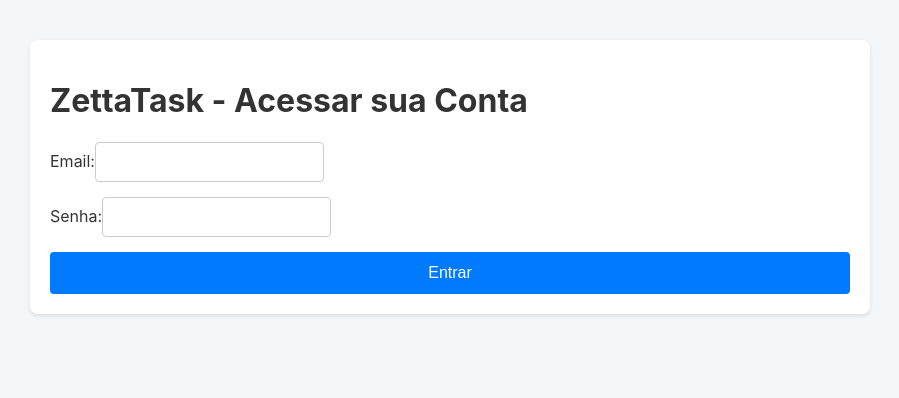
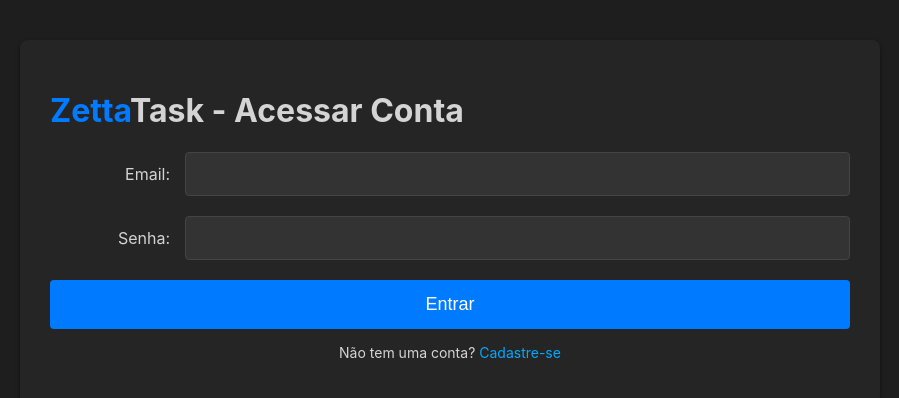
Before and after one commit to samuelpesousa/ZettaTask, a React (Vite) app in the folder frontend/: page /login in a window 1280 px wide. Shown: the top 398 px of the page, without its empty margins (190-1089 px from the left). Built offline with nearby package versions, Linux system fonts and the light colour scheme.

Commit message:
refactor(style): Melhora o design da lista de tarefas com bordas de status

```diff
--- a/frontend/src/components/Task.module.css
+++ b/frontend/src/components/Task.module.css
@@ -1,10 +1,25 @@
-
+/* frontend/src/components/Task.module.css */
 .taskItem {
-  border: 1px solid #e0e0e0;
+  /* Fundo mais escuro, em harmonia com o container */
+  background-color: #2d2d2d;
+  border: 1px solid #444; /* Borda sutil */
   padding: 15px;
   margin-bottom: 10px;
   border-radius: 5px;
-  background-color: #fff;
+
+  /* A borda colorida da esquerda */
+  border-left-width: 5px;
+  transition: border-color 0.3s ease;
+}
+
+/* Modificador para a borda de tarefa pendente */
+.pendenteBorder {
+  border-left-color: #f39c12; /* Laranja */
+}
+
+/* Modificador para a borda de tarefa concluída */
+.concluidaBorder {
+  border-left-color: #2ecc71; /* Verde */
 }
 
 .taskHeader {
@@ -16,22 +31,7 @@
 
 .taskHeader h3 {
   margin: 0;
-}
-
-.taskStatus {
-  padding: 4px 10px;
-  border-radius: 12px;
-  color: white;
-  font-size: 12px;
-  font-weight: bold;
-}
-
-.statusPendente {
-  background-color: #f39c12;
-}
-
-.statusConcluida {
-  background-color: #2ecc71;
+  font-weight: 500;
 }
 
 .taskActions button {
@@ -40,9 +40,34 @@
   border: none;
   border-radius: 4px;
   cursor: pointer;
+  font-weight: bold;
+  transition: opacity 0.2s;
+}
+
+.taskActions button:hover {
+  opacity: 0.8;
 }
 
 .deleteButton {
   background-color: #e74c3c;
   color: white;
 }
+
+/* O status agora não precisa de fundo, a borda já informa */
+.taskStatus {
+  padding: 4px 10px;
+  border-radius: 12px;
+  border: 1px solid;
+  font-size: 12px;
+  font-weight: bold;
+}
+
+.statusPendente {
+  border-color: #f39c12;
+  color: #f39c12;
+}
+
+.statusConcluida {
+  border-color: #2ecc71;
+  color: #2ecc71;
+}
--- a/frontend/src/components/TaskForm.jsx
+++ b/frontend/src/components/TaskForm.jsx
@@ -1,5 +1,6 @@
 import React, { useState } from 'react';
 import api from '../services/api';
+import styles from './TaskForm.module.css';
 
 function TaskForm({ onTaskCreated }) {
   const [nome, setNome] = useState('');
@@ -14,9 +15,7 @@
 
     try {
       const response = await api.post('/tasks', { nome, descricao });
-      // Chama a função do componente pai para atualizar a lista
       onTaskCreated(response.data);
-      // Limpa os campos do formulário
       setNome('');
       setDescricao('');
     } catch (error) {
@@ -26,21 +25,19 @@
   };
 
   return (
-    <form onSubmit={handleSubmit} style={{ marginBottom: '20px' }}>
-      <h3>Adicionar Nova Tarefa</h3>
+    <form onSubmit={handleSubmit} className={styles.form}>
+      <h3>Adicionar Tarefa:</h3>
       <input
         type="text"
         placeholder="Nome da tarefa"
         value={nome}
         onChange={(e) => setNome(e.target.value)}
-        style={{ marginRight: '10px' }}
       />
       <input
         type="text"
         placeholder="Descrição (opcional)"
         value={descricao}
         onChange={(e) => setDescricao(e.target.value)}
-        style={{ marginRight: '10px' }}
       />
       <button type="submit">Adicionar</button>
     </form>
--- /dev/null
+++ b/frontend/src/components/TaskForm.module.css
@@ -0,0 +1,37 @@
+/* frontend/src/components/TaskForm.module.css */
+.form {
+  display: flex;
+  gap: 15px;
+  margin-bottom: 20px;
+  align-items: center;
+}
+
+.form h3 {
+  margin: 0;
+  flex-basis: 150px;
+}
+
+.form input {
+  flex-grow: 1;
+  padding: 10px;
+  font-size: 16px;
+  border: 1px solid #444;
+  border-radius: 4px;
+  background-color: #333;
+  color: #d4d4d4;
+}
+
+.form button {
+  padding: 10px 15px;
+  font-size: 16px;
+  background-color: #28a745; /* Green for add */
+  color: white;
+  border: none;
+  border-radius: 4px;
+  cursor: pointer;
+  transition: background-color 0.2s;
+}
+
+.form button:hover {
+  background-color: #1e7e34;
+}
--- a/frontend/src/components/TaskItem.jsx
+++ b/frontend/src/components/TaskItem.jsx
@@ -1,35 +1,35 @@
 // frontend/src/components/TaskItem.jsx
 
 import React from 'react';
-import styles from './Task.module.css'; // Importa os estilos do módulo CSS
+import styles from './Task.module.css';
 
 function TaskItem({ task, onUpdateTask, onDeleteTask }) {
 
-  // Função chamada ao clicar no botão de excluir
   const handleDeleteClick = () => {
-    // Pede confirmação ao usuário antes de prosseguir
     if (window.confirm('Tem certeza que deseja excluir esta tarefa?')) {
-      onDeleteTask(task.id); // Chama a função passada pelo componente pai (DashboardPage)
+      onDeleteTask(task.id);
     }
   };
 
+  // Define as classes dinamicamente com base no status
+  const taskItemClasses = `${styles.taskItem} ${task.status === 'concluída' ? styles.concluidaBorder : styles.pendenteBorder}`;
+  const statusClasses = `${styles.taskStatus} ${task.status === 'concluída' ? styles.statusConcluida : styles.statusPendente}`;
+
   return (
-    <div className={styles.taskItem}>
+    <div className={taskItemClasses}>
       <div className={styles.taskHeader}>
         <h3>{task.nome}</h3>
         <div className={styles.taskActions}>
-          <span className={`${styles.taskStatus} ${task.status === 'concluída' ? styles.statusConcluida : styles.statusPendente}`}>
+          <span className={statusClasses}>
             {task.status}
           </span>
 
-          {/* O botão "Concluir" só aparece se a tarefa estiver pendente */}
           {task.status === 'pendente' && (
             <button onClick={() => onUpdateTask(task.id, 'concluída')}>
               Concluir
             </button>
           )}
 
-          {/* Botão para excluir a tarefa */}
           <button onClick={handleDeleteClick} className={styles.deleteButton}>
             Excluir
           </button>
--- a/frontend/src/index.css
+++ b/frontend/src/index.css
@@ -6,15 +6,37 @@
     sans-serif;
   -webkit-font-smoothing: antialiased;
   -moz-osx-font-smoothing: grayscale;
-  background-color: #f4f7f9;
-  color: #333;
+  background-color: #1e1e1e; /* Dark background */
+  color: #d4d4d4; /* Light text */
 }
 
 .container {
   max-width: 800px;
   margin: 40px auto;
-  padding: 20px;
-  background-color: #fff;
+  padding: 30px; /* Increased padding */
+  background-color: #252525; /* Darker container */
   border-radius: 8px;
-  box-shadow: 0 2px 4px rgba(0, 0, 0, 0.1);
+  box-shadow: 0 2px 4px rgba(0, 0, 0, 0.5); /* Darker shadow */
 }
+
+h1, h2, h3, p, label {
+  color: #d4d4d4;
+}
+
+hr {
+  border-top: 1px solid #444;
+  margin: 20px 0;
+}
+
+button {
+  padding: 10px 15px;
+  font-size: 16px;
+  border: none;
+  border-radius: 4px;
+  cursor: pointer;
+  transition: background-color 0.2s;
+}
+
+button:hover {
+  opacity: 0.8;
+}
--- a/frontend/src/pages/Auth.module.css
+++ b/frontend/src/pages/Auth.module.css
@@ -1,20 +1,34 @@
-/* frontend/src/pages/Auth.module.css */
+
 .formContainer {
   display: flex;
   flex-direction: column;
-  gap: 15px;
+  gap: 20px;
+}
+
+.formContainer > div {
+  display: flex;
+  align-items: center;
+}
+
+.formContainer label {
+  flex-basis: 120px;
+  text-align: right;
+  padding-right: 15px;
 }
 
 .formContainer input {
-  padding: 10px;
+  flex-grow: 1;
+  padding: 12px;
   font-size: 16px;
-  border: 1px solid #ccc;
+  border: 1px solid #444;
   border-radius: 4px;
+  background-color: #333;
+  color: #d4d4d4;
 }
 
 .formContainer button {
-  padding: 12px;
-  font-size: 16px;
+  padding: 14px 20px;
+  font-size: 18px;
   background-color: #007bff;
   color: white;
   border: none;
@@ -26,3 +40,19 @@
 .formContainer button:hover {
   background-color: #0056b3;
 }
+
+/* Adicione esta nova classe para o link */
+.secondaryAction {
+  margin-top: 15px;
+  text-align: center;
+  font-size: 14px;
+}
+
+.secondaryAction a {
+  color: #00aaff;
+  text-decoration: none;
+}
+
+.secondaryAction a:hover {
+  text-decoration: underline;
+}
--- a/frontend/src/pages/LoginPage.jsx
+++ b/frontend/src/pages/LoginPage.jsx
@@ -1,7 +1,9 @@
+// frontend/src/pages/LoginPage.jsx
+
 import React, { useState } from 'react';
-import { useNavigate } from 'react-router-dom';
+import { useNavigate, Link } from 'react-router-dom'; // 1. Importe o 'Link'
 import api from '../services/api';
-import styles from './Auth.module.css';
+import styles from './Auth.module.css'; // Importa os estilos
 
 function LoginPage() {
   const [email, setEmail] = useState('');
@@ -11,21 +13,13 @@
   const handleSubmit = async (e) => {
     e.preventDefault();
     try {
-      // 1. Chama a API de login
       const response = await api.post('/users/login', { email, senha });
-
-      // 2. Pega o token da resposta
       const { token } = response.data;
 
-      // 3. Armazena o token no Local Storage do navegador
       localStorage.setItem('token', token);
-
-      // 4. Configura o Axios para enviar o token em todas as futuras requisições
       api.defaults.headers.Authorization = `Bearer ${token}`;
 
       alert('Login realizado com sucesso!');
-
-      // 5. Redireciona o usuário para o Dashboard (página principal)
       navigate('/');
 
     } catch (error) {
@@ -35,8 +29,8 @@
   };
 
   return (
-   <div className="container">
-      <h1>ZettaTask - Acessar sua Conta</h1>
+    <div className="container">
+      <h1><span style={{ color: '#007bff' }}>Zetta</span>Task - Acessar Conta</h1>
       <form onSubmit={handleSubmit} className={styles.formContainer}>
         <div>
           <label>Email:</label>
@@ -58,6 +52,13 @@
         </div>
         <button type="submit">Entrar</button>
       </form>
+
+      {/* 2. Adicione o link para a página de cadastro */}
+      <div className={styles.secondaryAction}>
+        <p>
+          Não tem uma conta? <Link to="/register">Cadastre-se</Link>
+        </p>
+      </div>
     </div>
   );
 }
--- a/frontend/src/pages/RegisterPage.jsx
+++ b/frontend/src/pages/RegisterPage.jsx
@@ -29,7 +29,7 @@
 
 
         <div className="container"> {/* Use a classe global */}
-      <h1>ZettaTask - Crie sua Conta</h1>
+<h1><span style={{ color: '#007bff' }}>Zetta</span>Task - Criar Conta</h1>
       <form className={styles.formContainer} onSubmit={handleSubmit}>
         <div>
           <label>Nome:</label>
```
